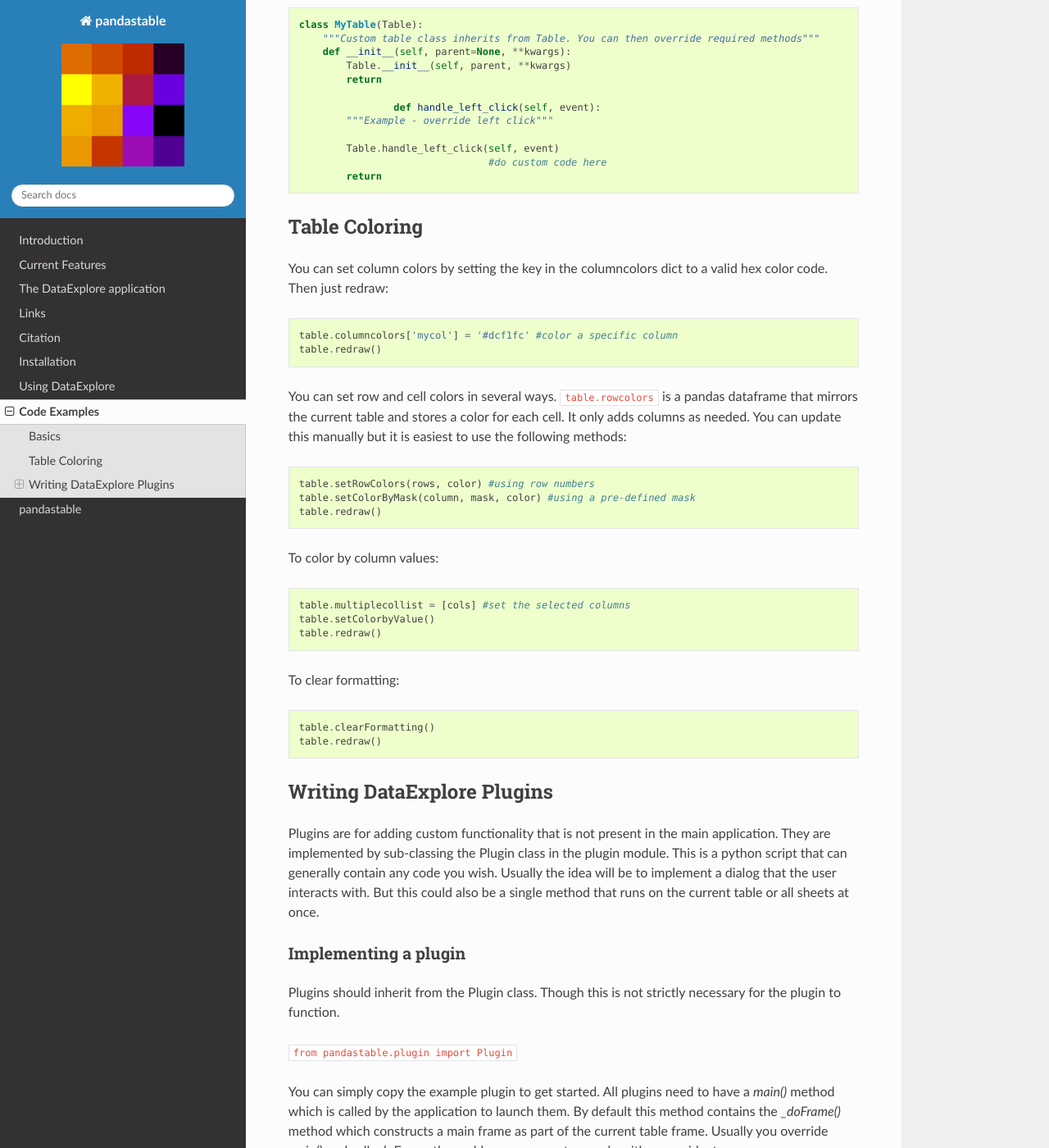
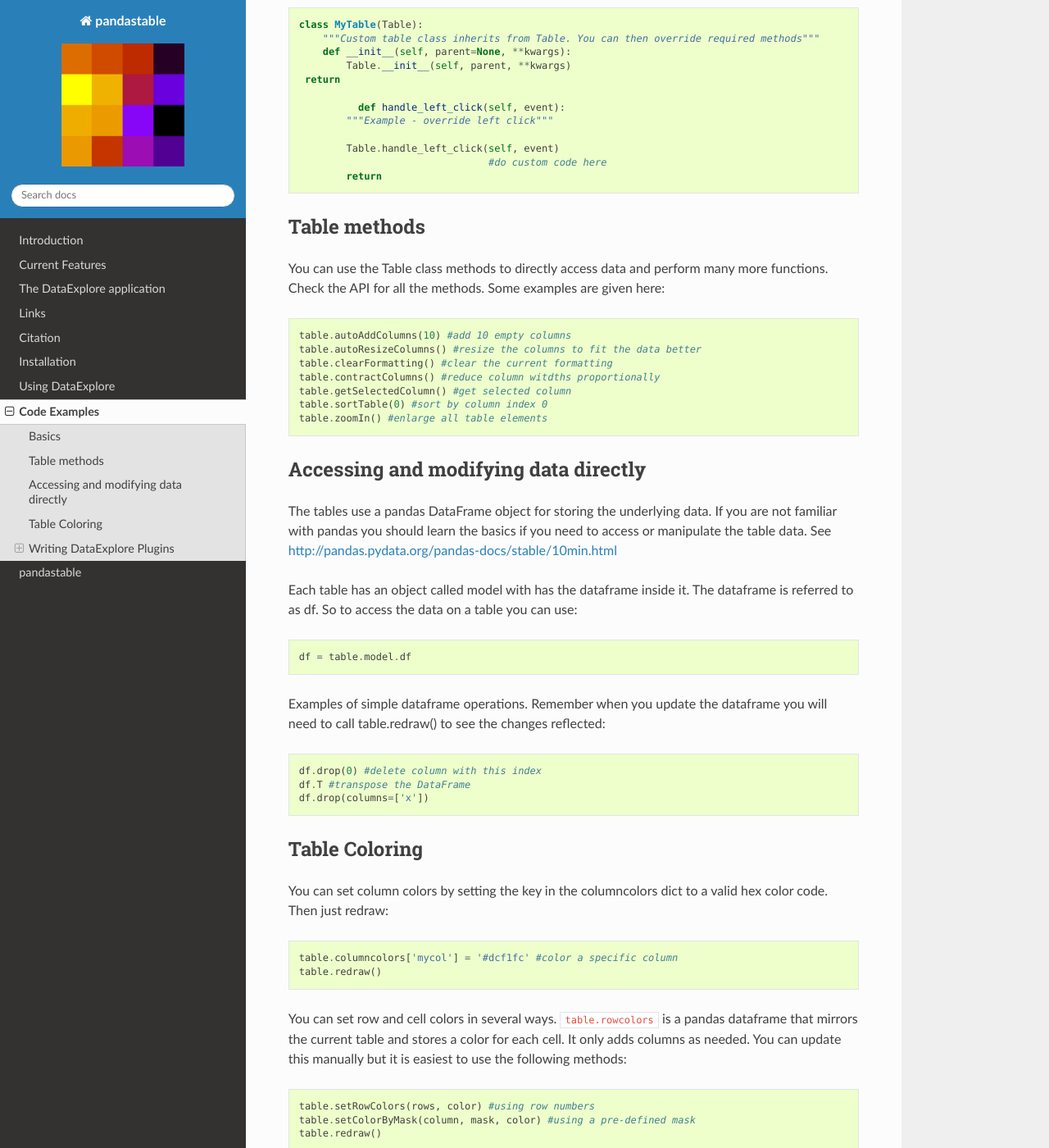
Before and after one commit to dmnfarrell/pandastable, a Sphinx documentation site: the page built from doc/source/examples.rst, in a window 1280 px wide and 1400 px high, scrolled down 1199 px. Shown: the whole window at 82% size. Built offline with Sphinx 7.4.7 and the Read the Docs theme 2.0.0, drawn with Linux system fonts in a browser that asks for light colours.

Commit message:
docs update

```diff
--- a/doc/source/examples.rst
+++ b/doc/source/examples.rst
@@ -54,14 +54,42 @@ Inherit from the table class and add custom methods::
 	    """Custom table class inherits from Table. You can then override required methods"""
 	    def __init__(self, parent=None, **kwargs):
 	        Table.__init__(self, parent, **kwargs)
-	        return
+         return
 
-			def handle_left_click(self, event):
+		  def handle_left_click(self, event):
 	        """Example - override left click"""
 
 	        Table.handle_left_click(self, event)
 					#do custom code here
 	        return
+
+Table methods
+-------------
+
+You can use the Table class methods to directly access data and perform many more functions. Check the API for all the methods. Some examples are given here::
+
+	table.autoAddColumns(10) #add 10 empty columns
+	table.autoResizeColumns() #resize the columns to fit the data better
+	table.clearFormatting() #clear the current formatting
+	table.contractColumns() #reduce column witdths proportionally
+	table.getSelectedColumn() #get selected column
+	table.sortTable(0) #sort by column index 0
+	table.zoomIn() #enlarge all table elements
+
+Accessing and modifying data directly
+-------------------------------------
+
+The tables use a pandas DataFrame object for storing the underlying data. If you are not familiar with pandas you should learn the basics if you need to access or manipulate the table data. See http://pandas.pydata.org/pandas-docs/stable/10min.html
+
+Each table has an object called model with has the dataframe inside it. The dataframe is referred to as df. So to access the data on a table you can use::
+
+	df = table.model.df
+
+Examples of simple dataframe operations. Remember when you update the dataframe you will need to call table.redraw() to see the changes reflected::
+
+	df.drop(0) #delete column with this index
+	df.T #transpose the DataFrame
+	df.drop(columns=['x'])
 
 Table Coloring
 --------------
```
Also changed, not shown: 1 other file.
